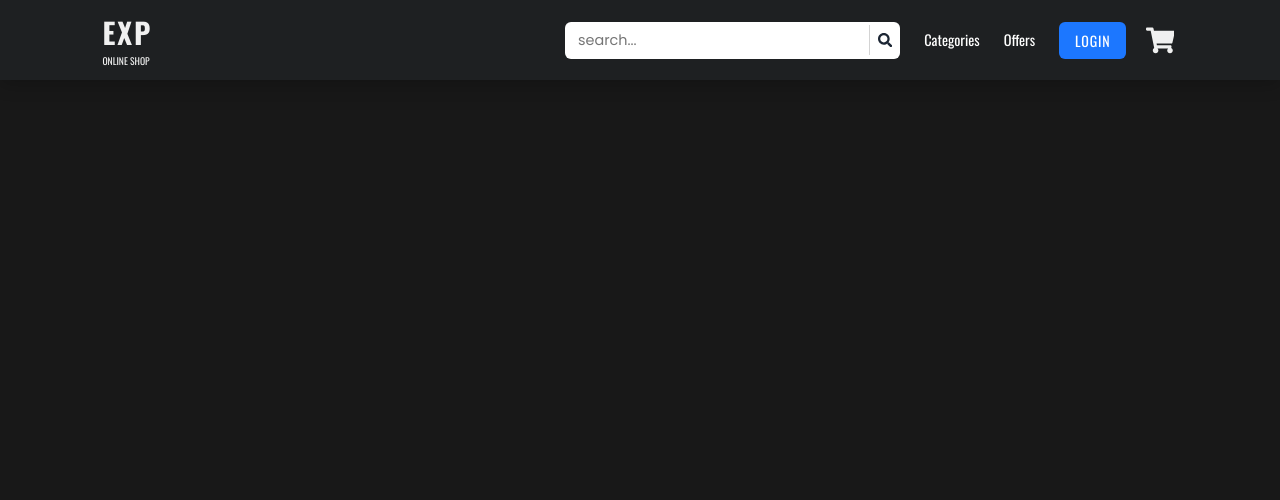
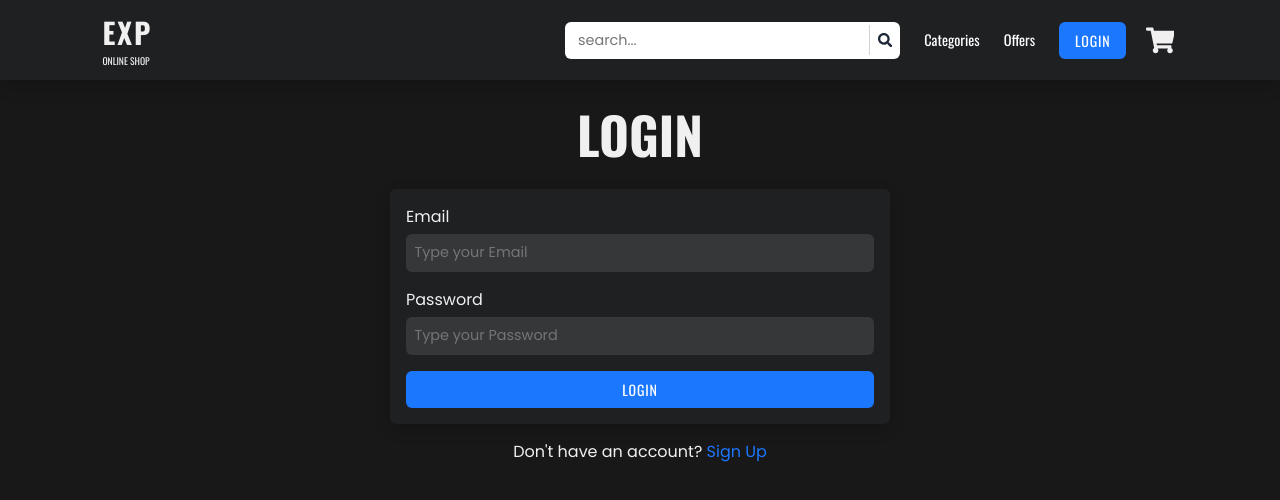
Before and after one commit to sifatulrabbi/fullstack-ecommerce-shop, a React (Create React App) app in the folder client/: page /login in a window 1280 px wide. Shown: the top 500 px of the page. Built offline with nearby package versions, Linux system fonts and the light colour scheme; the HTML template or start-up script is replaced by a standard one.

Commit message:
feat(components): add login and sign up form with auth page

```diff
--- a/client/src/App.tsx
+++ b/client/src/App.tsx
@@ -3,7 +3,7 @@ import { BrowserRouter as Router, Routes, Route } from 'react-router-dom';
 import { ThemeProvider } from 'styled-components';
 import { theme } from './theme';
 import { GlobalStyles } from './globalStyles';
-import { Home, ProductsPage, CartPage } from './pages';
+import { Home, ProductsPage, CartPage, AuthPage } from './pages';
 import { Navbar } from './components';
 import { ProductsProvider } from './hooks';
 
@@ -20,6 +20,8 @@ export default function App(): ReactElement {
             <Route path='/shops' element={<h1>hello world</h1>} />
             <Route path='/products/:productId' element={<ProductsPage />} />
             <Route path='/cart' element={<CartPage />} />
+            <Route path='/login' element={<AuthPage login />} />
+            <Route path='/sign-up' element={<AuthPage />} />
           </Routes>
         </ProductsProvider>
       </ThemeProvider>
--- /dev/null
+++ b/client/src/components/forms/forms.styles.ts
@@ -0,0 +1,39 @@
+import styled from 'styled-components';
+import { buttonBase } from '../../globalStyles';
+
+export const FormContainer = styled.form`
+  width: 100%;
+  max-width: 500px;
+  padding: 1rem;
+  display: flex;
+  flex-direction: column;
+  justify-content: center;
+  grid-gap: 1rem;
+
+  box-shadow: ${({ theme }) => theme.shadows[1]};
+  border-radius: ${({ theme }) => theme.borderRadius};
+  background-color: ${({ theme }) => theme.palette.background.light};
+
+  .form-group {
+    input {
+      margin-top: 0.3rem;
+      width: 100%;
+      outline: none;
+      border: none;
+      padding: 0.4rem;
+      background-color: rgba(255, 255, 255, 0.1);
+      border: 2px solid transparent;
+
+      border-radius: ${({ theme }) => theme.borderRadius};
+      font-size: ${({ theme }) => theme.typography.fontSize.body2};
+
+      &:focus {
+        border-color: ${({ theme }) => theme.palette.primary.main};
+      }
+    }
+  }
+`;
+
+export const Button = styled(buttonBase)`
+  width: 100%;
+`;
--- /dev/null
+++ b/client/src/components/forms/login.tsx
@@ -0,0 +1,18 @@
+import React from 'react';
+import { FormContainer, Button } from './forms.styles';
+
+export function LoginForm(): React.ReactElement {
+  return (
+    <FormContainer>
+      <div className='form-group'>
+        <label htmlFor='email'>Email</label>
+        <input type='email' name='email' id='email' placeholder='Type your Email' />
+      </div>
+      <div className='form-group'>
+        <label htmlFor='password'>Password</label>
+        <input type='password' name='password' id='password' placeholder='Type your Password' />
+      </div>
+      <Button>Login</Button>
+    </FormContainer>
+  );
+}
--- /dev/null
+++ b/client/src/components/forms/sign-up.tsx
@@ -0,0 +1,31 @@
+import React from 'react';
+import { FormContainer, Button } from './forms.styles';
+
+export function SignUpForm(): React.ReactElement {
+  return (
+    <FormContainer>
+      <div className='form-group'>
+        <label htmlFor='full_name'>Full Name</label>
+        <input type='text' name='full_name' id='full_name' placeholder='Type your Full Name' />
+      </div>
+      <div className='form-group'>
+        <label htmlFor='email'>Email</label>
+        <input type='email' name='email' id='email' placeholder='Type a valid Email' />
+      </div>
+      <div className='form-group'>
+        <label htmlFor='password'>Password</label>
+        <input type='password' name='password' id='password' placeholder='Type a valid Password' />
+      </div>
+      <div className='form-group'>
+        <label htmlFor='confirm_password'>Confirm Password</label>
+        <input
+          type='password'
+          name='confirm_password'
+          id='confirm_password'
+          placeholder='Type your Password again'
+        />
+      </div>
+      <Button>Sign Up</Button>
+    </FormContainer>
+  );
+}
--- a/client/src/components/index.ts
+++ b/client/src/components/index.ts
@@ -1,3 +1,5 @@
 export * from './navbar/navbar';
 export * from './products/products';
 export * from './cart-item/cart-item';
+export * from './forms/login';
+export * from './forms/sign-up';
--- a/client/src/components/navbar/navbar.tsx
+++ b/client/src/components/navbar/navbar.tsx
@@ -37,21 +37,21 @@ export function Navbar(): ReactElement {
                 placeholder={'search...'}
                 maxLength={100}
               />
-              <button className='search-button'>
+              <button className='search-button' onClick={() => toggleMenu(false)}>
                 <FaSearch />
               </button>
             </SearchBar>
           </li>
-          <li>
+          <li onClick={() => toggleMenu(false)}>
             <Link to='/'>Categories</Link>
           </li>
-          <li>
+          <li onClick={() => toggleMenu(false)}>
             <Link to='/'>Offers</Link>
           </li>
           <li>
-            <Button>
-              <Link to='/'>Login</Link>
-            </Button>
+            <Link to='/login'>
+              <Button onClick={() => toggleMenu(false)}>Login</Button>
+            </Link>
           </li>
         </NavMenu>
         <button className='menu-btn' onClick={() => toggleMenu()}>
--- a/client/src/globalStyles/globalStyles.ts
+++ b/client/src/globalStyles/globalStyles.ts
@@ -37,8 +37,8 @@ export const GlobalStyles = createGlobalStyle`
       padding-right: 8vw;
 
       @media screen and (max-width: 800px) {
-        padding-left: 2rem;
-        padding-right: 2rem;
+        padding-left: 1rem;
+        padding-right: 1rem;
       }
     }
 
--- /dev/null
+++ b/client/src/pages/auth/auth.styles.ts
@@ -0,0 +1,23 @@
+import styled from 'styled-components';
+
+export const AuthContainer = styled.section`
+  margin-top: 80px;
+  padding: 1rem;
+  display: flex;
+  align-items: center;
+  justify-content: center;
+  flex-direction: column;
+  grid-gap: 1rem;
+
+  .title {
+    text-transform: uppercase;
+    font-weight: 700;
+
+    font-family: ${({ theme }) => theme.typography.fontFamily.heading};
+    font-size: ${({ theme }) => theme.typography.fontSize.h2};
+  }
+
+  a {
+    color: ${({ theme }) => theme.palette.primary.main};
+  }
+`;
--- /dev/null
+++ b/client/src/pages/auth/auth.tsx
@@ -0,0 +1,28 @@
+import React from 'react';
+import { AuthContainer } from './auth.styles';
+import { LoginForm, SignUpForm } from '../../components';
+import { Link } from 'react-router-dom';
+
+interface Props {
+  login?: boolean;
+}
+
+export function AuthPage({ login }: Props): React.ReactElement {
+  return (
+    <AuthContainer className='container-padding'>
+      <h1 className='title'>{login ? 'Login' : 'Sign Up'}</h1>
+      {login ? <LoginForm /> : <SignUpForm />}
+      <div className='alternative'>
+        {login ? (
+          <span>
+            Don't have an account? <Link to='/sign-up'>Sign Up</Link>
+          </span>
+        ) : (
+          <span>
+            Already have an account? <Link to='/login'>Login</Link>
+          </span>
+        )}
+      </div>
+    </AuthContainer>
+  );
+}
--- a/client/src/pages/index.ts
+++ b/client/src/pages/index.ts
@@ -1,3 +1,4 @@
 export * from './home/home';
 export * from './products/products';
 export * from './cart/cart';
+export * from './auth/auth';
```
Also changed, not shown: client/src/typings/styled.d.ts (renamed from client/src/styled.d.ts).
